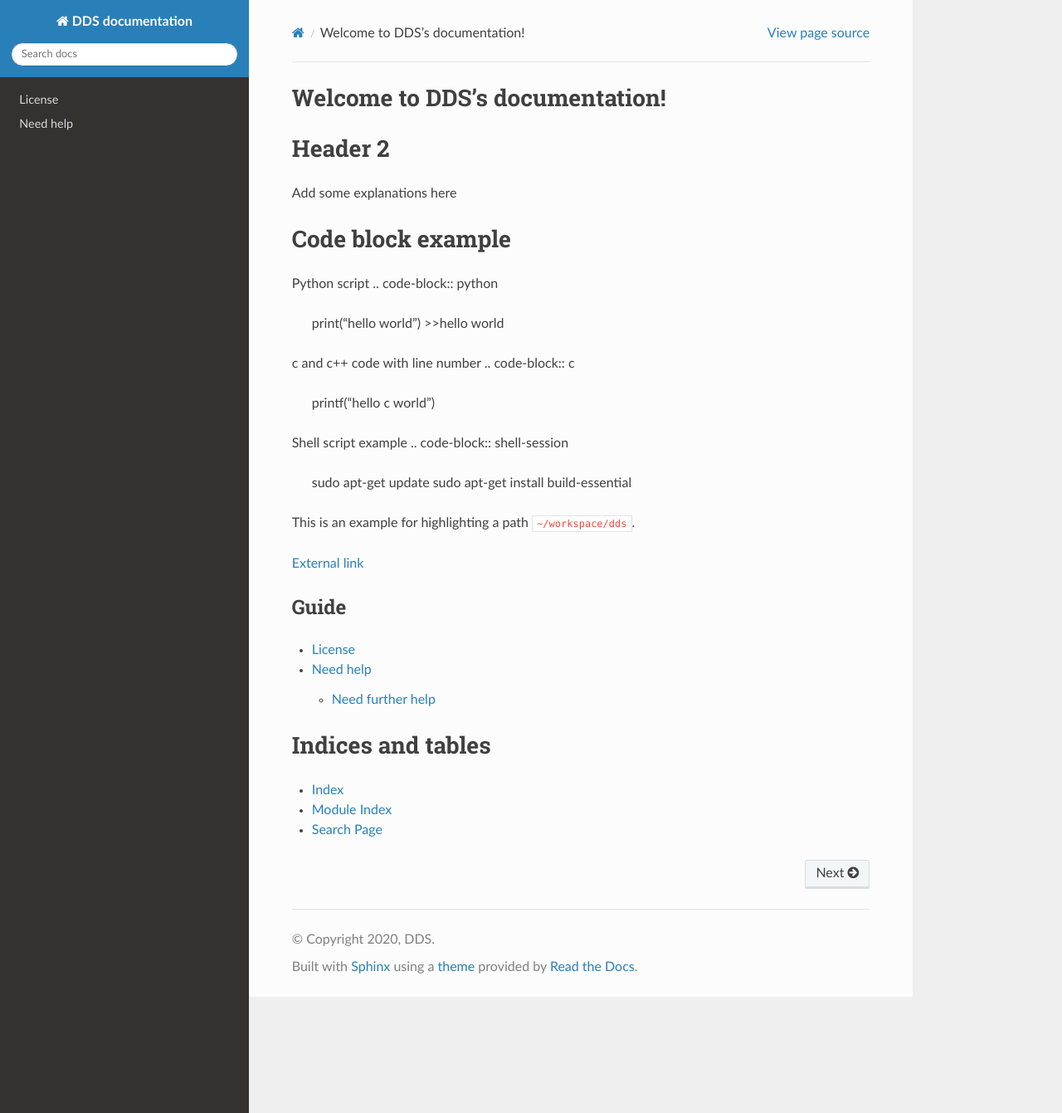
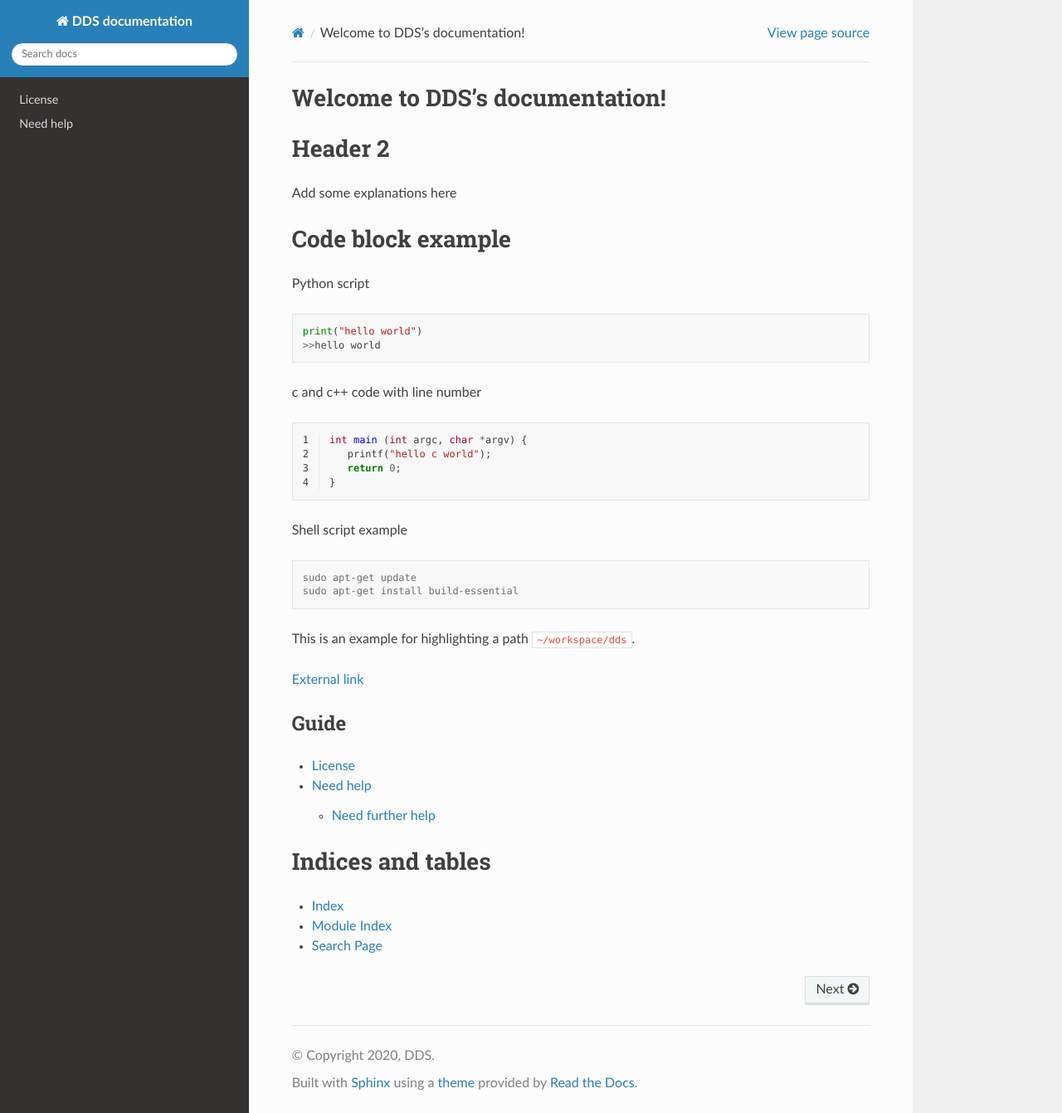
Before and after one commit to DynamicDeepSKY/doc, a Sphinx documentation site: the page built from docs/source/index.rst, in a window 1280 px wide and 1341 px high. Shown: the whole window at 83% size. Built offline with Sphinx 7.4.7 and the Read the Docs theme 2.0.0, drawn with Linux system fonts in a browser that asks for light colours.

Commit message:
added code highlighting examples

```diff
--- a/docs/source/index.rst
+++ b/docs/source/index.rst
@@ -16,16 +16,24 @@ Code block example
 =============================================
 
 Python script
+
 .. code-block:: python
 
    print("hello world")
    >>hello world
 
 c and c++ code with line number
+
 .. code-block:: c
-   printf("hello c world")
+   :linenos:
+
+   int main (int argc, char *argv) {
+      printf("hello c world");
+      return 0;
+   }
 
 Shell script example
+
 .. code-block:: shell-session
 
    sudo apt-get update
```
